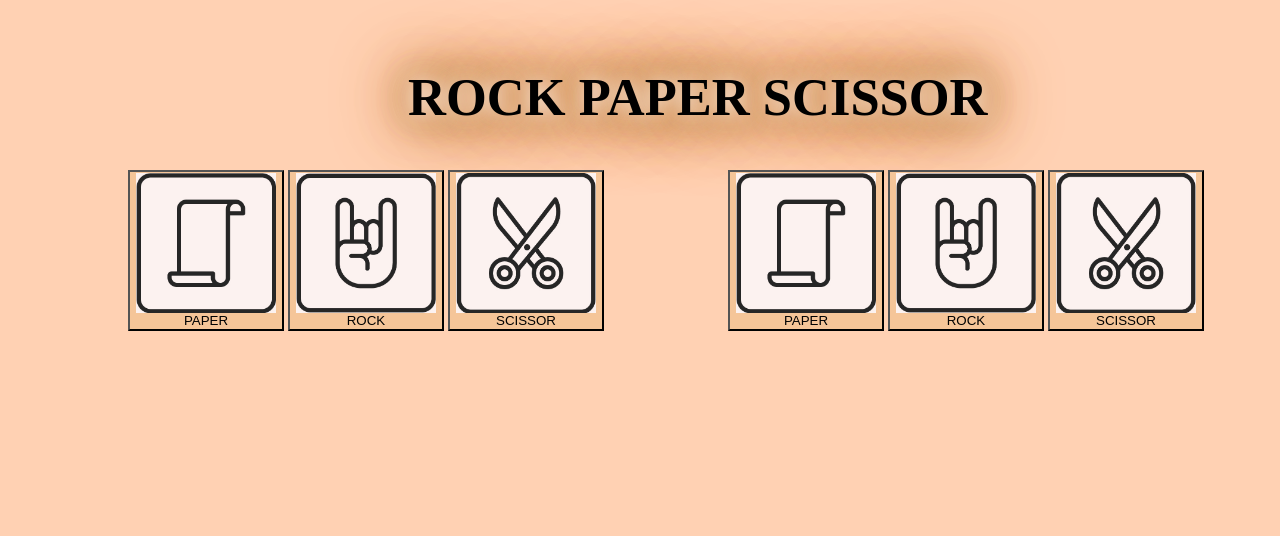
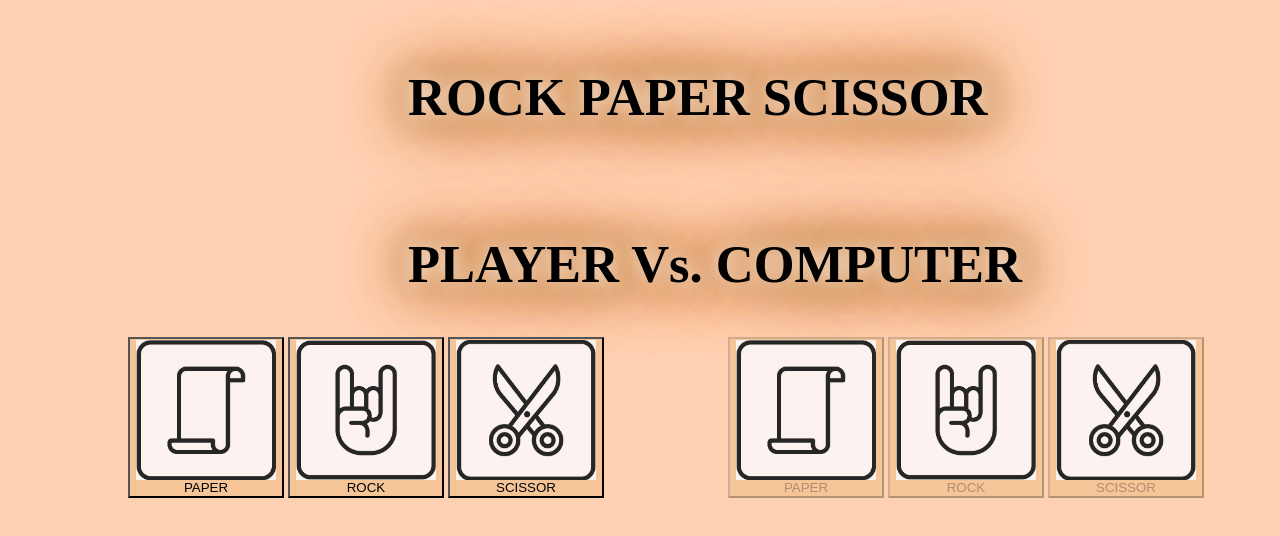
Before and after one commit to nidhivanjare/Javascript, a website: page Rock_paper_Scissors/front_end.html in a window 1280 px wide. Drawn offline with Linux system fonts and the light colour scheme.

Commit message:
Front End

```diff
--- a/Rock_paper_Scissors/front_end.html
+++ b/Rock_paper_Scissors/front_end.html
@@ -20,6 +20,10 @@
         <h1>ROCK PAPER SCISSOR</h1>
       </section>
 
+      <section id="name">
+        <h1 style="padding-top: 5px;">PLAYER Vs. COMPUTER</h1>
+      </section>
+
       <section id="player">
 
         <button style="background-color: rgb(245, 197, 152); " ><img src="images/paper.png " height="140px" width="140px"><figcaption>PAPER</figcaption></button>
@@ -31,11 +35,11 @@
 
       <section id="computer">
 
-        <button style="background-color: rgb(245, 197, 152); "><img src="images/paper.png " height="140px"
+        <button style="background-color: rgb(245, 197, 152); " disabled><img src="images/paper.png " height="140px"
             width="140px"><figcaption>PAPER</figcaption></button>
-        <button style="background-color: rgb(245, 197, 152) "><img src="images/rock.png" height="140px"
+        <button style="background-color: rgb(245, 197, 152) "disabled><img src="images/rock.png" height="140px"
             width="140px"><figcaption>ROCK</figcaption></button>
-        <button style="background-color: rgb(245, 197, 152); "><img src="images/scissor.png" height="140px"
+        <button style="background-color: rgb(245, 197, 152); "disabled><img src="images/scissor.png" height="140px"
             width="140px"><figcaption>SCISSOR</figcaption></button>
 
       </section>
```
